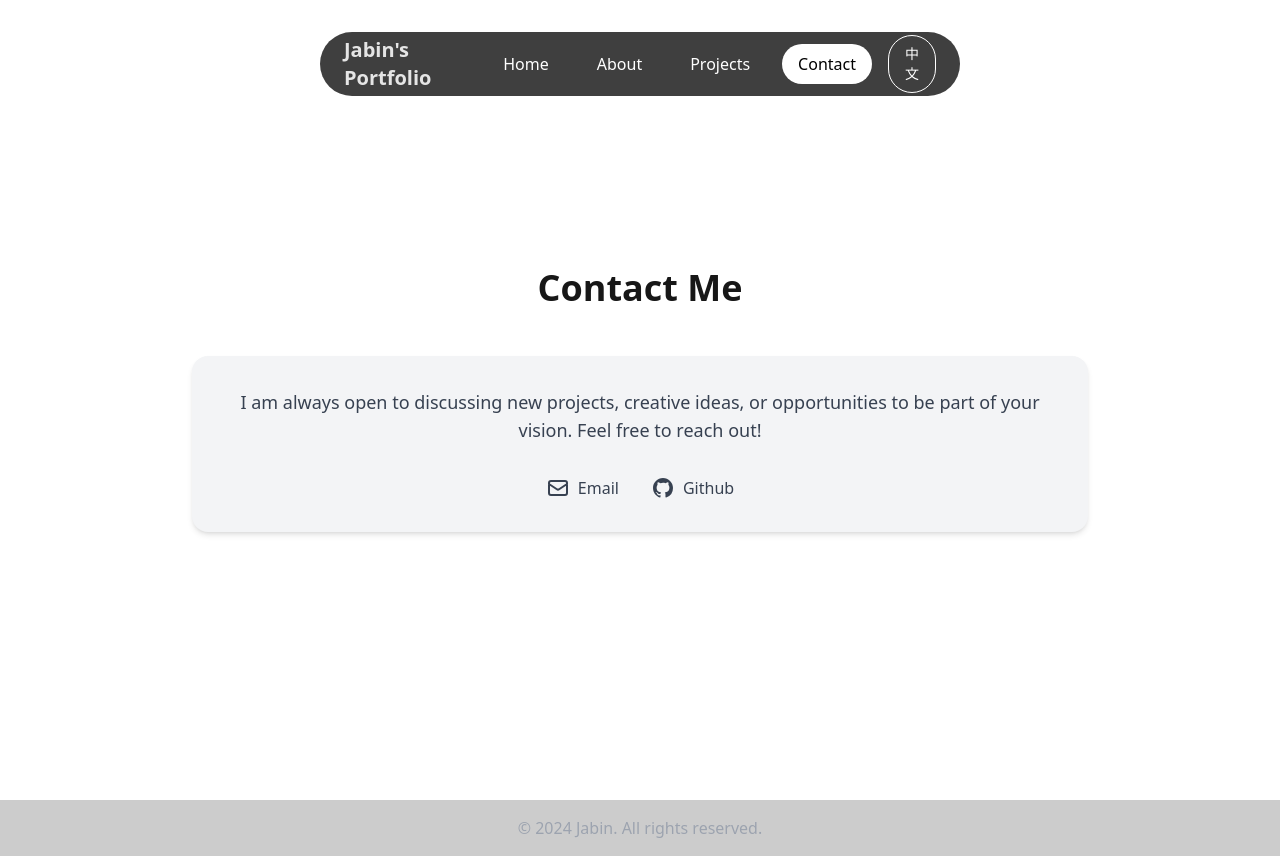
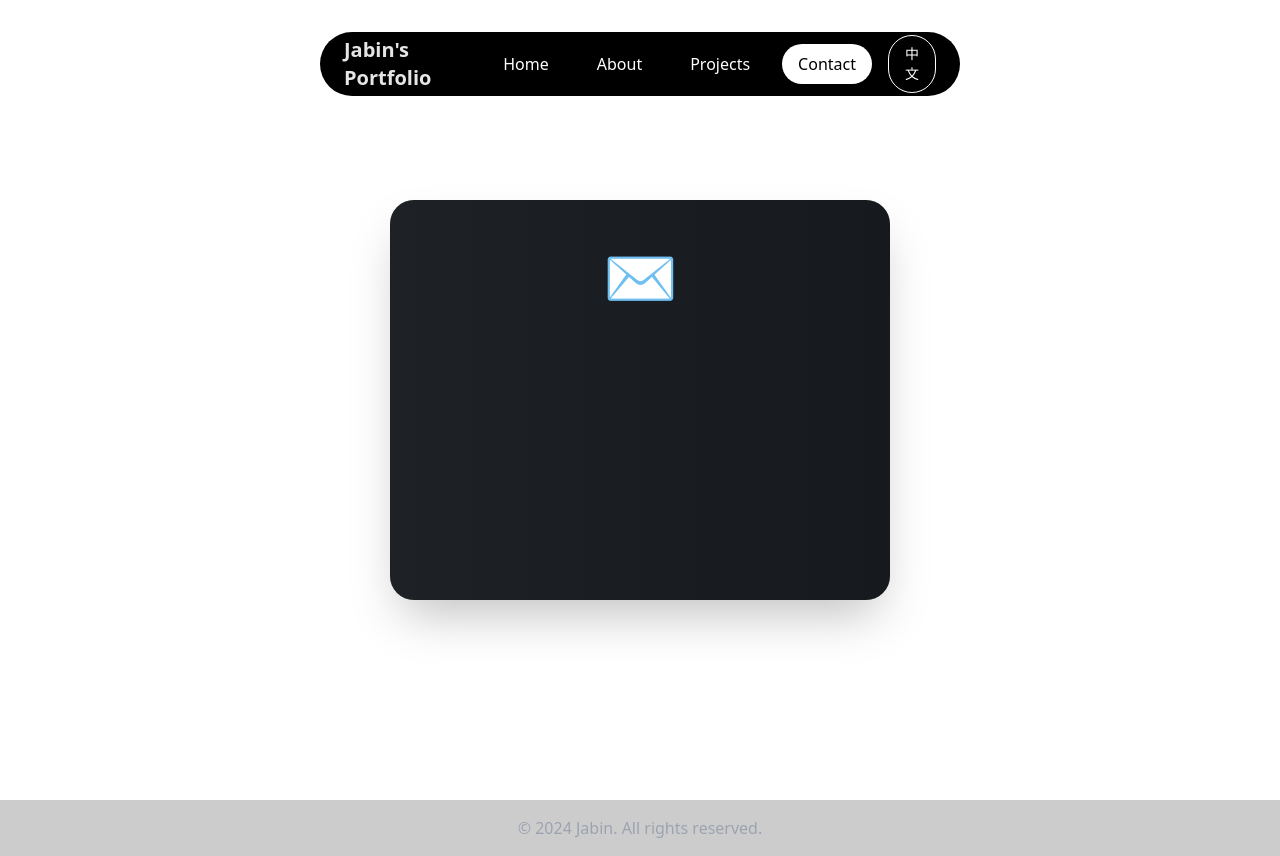
Before and after one commit to Jabin0214/my-page, a React (Vite) app: page /my-page/contact in a window 1280 px wide. Built offline with nearby package versions, Linux system fonts and the light colour scheme.

Commit message:
style: update Navbar background color to black and enhance Contact page layout with improved styling and animations

```diff
--- a/src/components/Navbar.jsx
+++ b/src/components/Navbar.jsx
@@ -17,7 +17,7 @@ const Navbar = () => {
 
   return (
     <div className="fixed top-8 left-0 right-0 flex justify-center z-50">
-      <nav className="fixed w-11/12 md:w-2/3 lg:w-1/2 bg-[#0f0f0f]/80 backdrop-blur-lg z-50 rounded-full px-6">
+      <nav className="fixed w-11/12 md:w-2/3 lg:w-1/2 bg-black backdrop-blur-lg z-50 rounded-full px-6">
         <div className="flex justify-between items-center h-16">
           <Link to="/" className="text-xl font-bold text-neutral-200">
             Jabin's Portfolio
--- a/src/pages/Contact.jsx
+++ b/src/pages/Contact.jsx
@@ -2,49 +2,53 @@ import React from 'react';
 import { useTranslation } from 'react-i18next';
 
 const Contact = () => {
-  const {t} = useTranslation();
+  const { t } = useTranslation();
   return (
-    <section className="min-h-screen flex items-center justify-center bg-white px-6 py-20">
-      <div className="max-w-4xl mx-auto text-center">
-        {/* Heading */}
-        <h2 className="text-4xl font-bold mb-12 bg-gradient-to-r text-neutral-900 bg-clip-text ">
-          {t("Contact.sectionTitle")}
-        </h2>
+    <section className="flex items-center justify-center min-h-screen p-6">
+      <div className="relative w-[500px] h-[400px] bg-black rounded-3xl overflow-hidden group transition-all duration-500 hover:scale-105 hover:rotate-1 shadow-2xl">
 
-        {/* Contact Card */}
-        <div className="bg-gray-100 shadow-md rounded-2xl p-8">
-          <p className="text-gray-700 mb-8 text-lg">
-            {t("Contact.description")}
+        {/* 背景流动光 */}
+        <div className="absolute inset-0 bg-gradient-to-r from-slate-400 via-slate-600 to-slate-400 bg-[length:400%_400%] animate-gradientBlur opacity-20 rounded-3xl pointer-events-none"></div>
+
+        {/* 内容 */}
+        <div className="relative z-10 flex flex-col items-center justify-center h-full text-center text-white px-10">
+          {/* Icon */}
+          <div className="text-6xl mb-4 transition-transform duration-500 group-hover:scale-125 group-hover:rotate-12">
+            ✉️
+          </div>
+
+          {/* Title */}
+          <h2 className="text-3xl font-extrabold mb-6 tracking-widest opacity-0 translate-y-5 group-hover:opacity-100 group-hover:translate-y-0 transition-all duration-500">
+          {t('Contact.sectionTitle')}
+          </h2>
+          <p className="text-lg text-gray-300 mb-4 opacity-0 translate-y-5 group-hover:opacity-100 group-hover:translate-y-0 transition-all duration-700 delay-50">
+            {t('Contact.description')}
           </p>
 
-          {/* Contact Links */}
-          <div className="flex justify-center space-x-8">
-            {/* Email */}
+          {/* Links */}
+          <div className="flex flex-col gap-4 opacity-0 translate-y-5 group-hover:opacity-100 group-hover:translate-y-0 transition-all duration-700 delay-100">
             <a
               href="mailto:jabinchen0214@outlook.com"
-              className="flex items-center gap-2 text-gray-700 hover:text-blue-600 transition-colors"
+              className="text-gray-300 hover:text-amber-400 transition-colors text-lg"
+              target="_blank"
+              rel="noopener noreferrer"
             >
-              <svg className="w-6 h-6" fill="none" stroke="currentColor" viewBox="0 0 24 24">
-                <path strokeLinecap="round" strokeLinejoin="round" strokeWidth={2} d="M3 8l7.89 5.26a2 2 0 002.22 0L21 8M5 19h14a2 2 0 002-2V7a2 2 0 00-2-2H5a2 2 0 00-2 2v10a2 2 0 002 2z" />
-              </svg>
-              <span>{t("Contact.form.email")}</span>
+              Email
             </a>
-
-            {/* GitHub */}
             <a
               href="https://github.com/Jabin0214"
-              className="flex items-center gap-2 text-gray-700 hover:text-purple-600 transition-colors"
+              className="text-gray-300 hover:text-amber-400 transition-colors text-lg"
+              target="_blank"
+              rel="noopener noreferrer"
             >
-              <svg className="w-6 h-6" fill="currentColor" viewBox="0 0 24 24">
-                <path fillRule="evenodd" d="M12 2C6.477 2 2 6.484 2 12.017c0 4.425 2.865 8.18 6.839 9.504.5.092.682-.217.682-.483 0-.237-.008-.868-.013-1.703-2.782.605-3.369-1.343-3.369-1.343-.454-1.158-1.11-1.466-1.11-1.466-.908-.62.069-.608.069-.608 1.003.07 1.531 1.032 1.531 1.032.892 1.53 2.341 1.088 2.91.832.092-.647.35-1.088.636-1.338-2.22-.253-4.555-1.113-4.555-4.951 0-1.093.39-1.988 1.029-2.688-.103-.253-.446-1.272.098-2.65 0 0 .84-.27 2.75 1.026A9.564 9.564 0 0112 6.844c.85.004 1.705.115 2.504.337 1.909-1.296 2.747-1.027 2.747-1.027.546 1.379.202 2.398.1 2.651.64.7 1.028 1.595 1.028 2.688 0 3.848-2.339 4.695-4.566 4.943.359.309.678.92.678 1.855 0 1.338-.012 2.419-.012 2.747 0 .268.18.58.688.482A10.019 10.019 0 0022 12.017C22 6.484 17.522 2 12 2z" />
-              </svg>
-              <span>{t("Contact.form.Github")}</span>
+              GitHub
             </a>
           </div>
         </div>
+
       </div>
     </section>
   );
-}
+};
 
 export default Contact;
```
